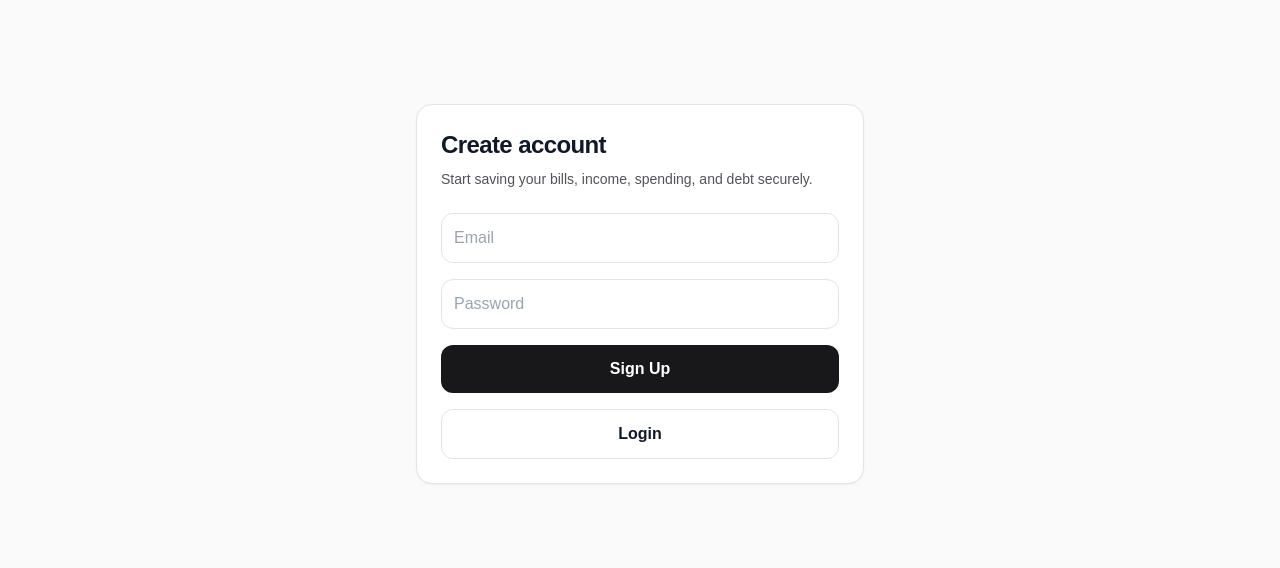
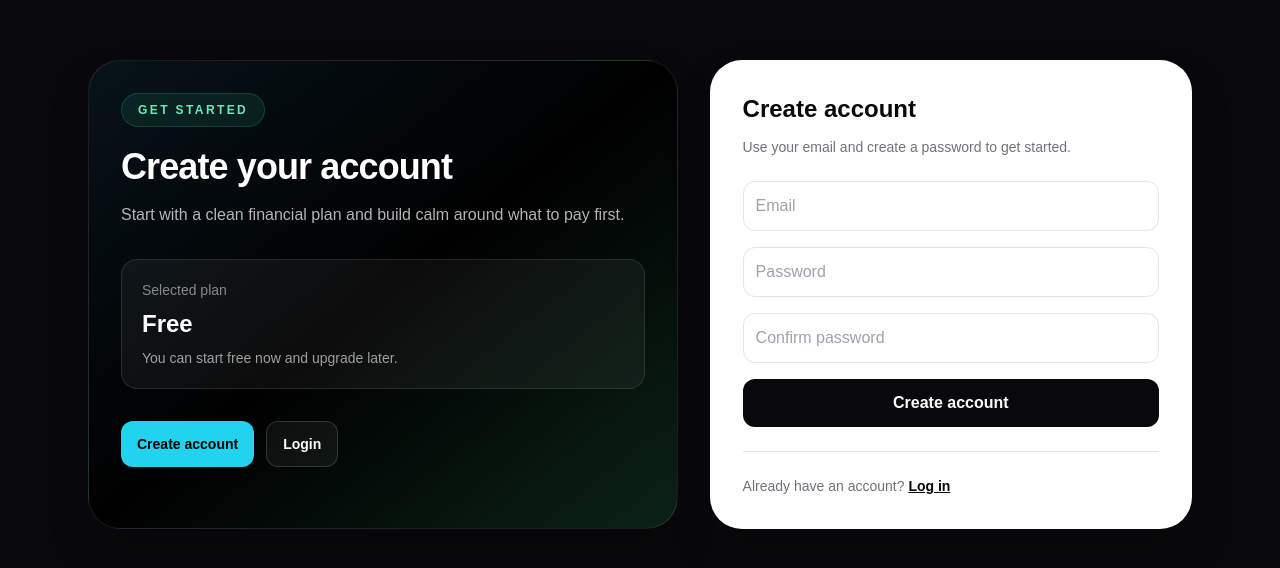
Before and after one commit to KristineMK72/money-control-saas, a Next.js app: page /signup in a window 1280 px wide. Shown: the part 106-674 px from the top of the page. Built offline with nearby package versions, Linux system fonts and the light colour scheme; no server answers.

Commit message:
Update page.tsx

```diff
--- a/app/signup/page.tsx
+++ b/app/signup/page.tsx
@@ -1,74 +1,185 @@
 "use client";
 
-import { useState } from "react";
-import { useRouter } from "next/navigation";
+import { useEffect, useMemo, useState } from "react";
 import { supabase } from "@/lib/supabaseClient";
 
+type Mode = "signup" | "login";
+
 export default function SignupPage() {
-  const router = useRouter();
+  const [mode, setMode] = useState<Mode>("signup");
+  const [plan, setPlan] = useState<string>("free");
 
   const [email, setEmail] = useState("");
   const [password, setPassword] = useState("");
+  const [confirmPassword, setConfirmPassword] = useState("");
   const [message, setMessage] = useState("");
-  const [busy, setBusy] = useState(false);
+  const [loading, setLoading] = useState(false);
+
+  useEffect(() => {
+    const params = new URLSearchParams(window.location.search);
+    const incomingPlan = params.get("plan");
+    if (incomingPlan === "monthly" || incomingPlan === "yearly") {
+      setPlan(incomingPlan);
+    }
+  }, []);
+
+  const planLabel = useMemo(() => {
+    if (plan === "monthly") return "$5/month";
+    if (plan === "yearly") return "$39/year";
+    return "Free";
+  }, [plan]);
 
   async function handleSignup(e: React.FormEvent) {
     e.preventDefault();
-    setBusy(true);
     setMessage("");
 
+    if (!email.trim()) {
+      setMessage("Please enter your email.");
+      return;
+    }
+
+    if (password.length < 6) {
+      setMessage("Password should be at least 6 characters.");
+      return;
+    }
+
+    if (password !== confirmPassword) {
+      setMessage("Passwords do not match.");
+      return;
+    }
+
+    setLoading(true);
+
     const { error } = await supabase.auth.signUp({
-      email: email.trim(),
+      email,
+      password,
+      options: {
+        data: {
+          selected_plan: plan,
+        },
+      },
+    });
+
+    if (error) {
+      setMessage(error.message);
+    } else {
+      setMessage(
+        "Account created. Check your email for confirmation, then log in."
+      );
+    }
+
+    setLoading(false);
+  }
+
+  async function handleLogin(e: React.FormEvent) {
+    e.preventDefault();
+    setMessage("");
+
+    if (!email.trim() || !password) {
+      setMessage("Please enter your email and password.");
+      return;
+    }
+
+    setLoading(true);
+
+    const { error } = await supabase.auth.signInWithPassword({
+      email,
       password,
     });
 
     if (error) {
       setMessage(error.message);
-      setBusy(false);
-      return;
+    } else {
+      setMessage("Logged in! Opening dashboard...");
+      window.location.href = "/dashboard";
     }
 
-    setMessage("Account created. Check your email to confirm signup, then log in.");
-    setBusy(false);
-  }
-
-  async function handleLogin() {
-    setBusy(true);
-    setMessage("");
-
-    const { error } = await supabase.auth.signInWithPassword({
-      email: email.trim(),
-      password,
-    });
-
-    if (error) {
-      setMessage(error.message);
-      setBusy(false);
-      return;
-    }
-
-    setMessage("Logged in!");
-    setBusy(false);
-    router.push("/dashboard");
-    router.refresh();
+    setLoading(false);
   }
 
   return (
-    <main className="min-h-screen bg-zinc-50 flex items-center justify-center px-6">
-      <div className="w-full max-w-md rounded-2xl border border-zinc-200 bg-white p-6 shadow-sm">
-        <h1 className="text-2xl font-black tracking-tight">Create account</h1>
-        <p className="mt-2 text-sm text-zinc-600">
-          Start saving your bills, income, spending, and debt securely.
+    <main className="min-h-screen bg-zinc-950 text-white">
+      <div className="mx-auto flex min-h-screen max-w-6xl items-center px-6 py-16">
+        <div className="grid w-full gap-8 lg:grid-cols-[1.1fr_0.9fr]">
+          <div className="rounded-[32px] border border-white/10 bg-gradient-to-br from-[#07131a] via-black to-[#0b2217] p-8 shadow-2xl">
+            <div className="inline-flex rounded-full border border-emerald-400/20 bg-emerald-400/10 px-4 py-2 text-xs font-semibold uppercase tracking-[0.2em] text-emerald-300">
+              Get started
+            </div>
+
+            <h1 className="mt-5 text-4xl font-black tracking-tight">
+              {mode === "signup" ? "Create your account" : "Welcome back"}
+            </h1>
+
+            <p className="mt-4 max-w-xl text-white/70">
+              {mode === "signup"
+                ? "Start with a clean financial plan and build calm around what to pay first."
+                : "Log in to continue with your bills, forecast, and crisis planning."}
             </p>
 
-        <form onSubmit={handleSignup} className="mt-6 space-y-4">
+            <div className="mt-8 rounded-2xl border border-white/10 bg-white/5 p-5">
+              <div className="text-sm text-white/50">Selected plan</div>
+              <div className="mt-2 text-2xl font-black">{planLabel}</div>
+              <div className="mt-2 text-sm text-white/60">
+                {plan === "free"
+                  ? "You can start free now and upgrade later."
+                  : "You selected a paid plan. Billing can be connected next with Stripe."}
+              </div>
+            </div>
+
+            <div className="mt-8 flex gap-3">
+              <button
+                type="button"
+                onClick={() => {
+                  setMode("signup");
+                  setMessage("");
+                }}
+                className={`rounded-xl px-4 py-3 text-sm font-semibold ${
+                  mode === "signup"
+                    ? "bg-cyan-400 text-black"
+                    : "border border-white/15 bg-white/5 text-white hover:bg-white/10"
+                }`}
+              >
+                Create account
+              </button>
+
+              <button
+                type="button"
+                onClick={() => {
+                  setMode("login");
+                  setMessage("");
+                }}
+                className={`rounded-xl px-4 py-3 text-sm font-semibold ${
+                  mode === "login"
+                    ? "bg-cyan-400 text-black"
+                    : "border border-white/15 bg-white/5 text-white hover:bg-white/10"
+                }`}
+              >
+                Login
+              </button>
+            </div>
+          </div>
+
+          <div className="rounded-[32px] border border-white/10 bg-white p-8 text-zinc-950 shadow-2xl">
+            <h2 className="text-2xl font-black">
+              {mode === "signup" ? "Create account" : "Login"}
+            </h2>
+
+            <p className="mt-3 text-sm text-zinc-500">
+              {mode === "signup"
+                ? "Use your email and create a password to get started."
+                : "Enter your email and password to continue."}
+            </p>
+
+            <form
+              onSubmit={mode === "signup" ? handleSignup : handleLogin}
+              className="mt-6 space-y-4"
+            >
               <input
                 type="email"
                 placeholder="Email"
                 className="w-full rounded-xl border border-zinc-200 p-3 outline-none focus:border-zinc-400"
                 value={email}
                 onChange={(e) => setEmail(e.target.value)}
-            autoComplete="email"
               />
 
               <input
@@ -77,29 +188,69 @@ export default function SignupPage() {
                 className="w-full rounded-xl border border-zinc-200 p-3 outline-none focus:border-zinc-400"
                 value={password}
                 onChange={(e) => setPassword(e.target.value)}
-            autoComplete="new-password"
               />
 
+              {mode === "signup" ? (
+                <input
+                  type="password"
+                  placeholder="Confirm password"
+                  className="w-full rounded-xl border border-zinc-200 p-3 outline-none focus:border-zinc-400"
+                  value={confirmPassword}
+                  onChange={(e) => setConfirmPassword(e.target.value)}
+                />
+              ) : null}
+
               <button
-            type="submit"
-            disabled={busy}
-            className="w-full rounded-xl bg-zinc-900 p-3 font-semibold text-white hover:bg-black disabled:opacity-60"
+                disabled={loading}
+                className="w-full rounded-xl bg-zinc-950 p-3 font-semibold text-white hover:bg-black disabled:opacity-60"
               >
-            {busy ? "Working..." : "Sign Up"}
+                {loading
+                  ? mode === "signup"
+                    ? "Creating account..."
+                    : "Logging in..."
+                  : mode === "signup"
+                  ? "Create account"
+                  : "Login"}
               </button>
             </form>
-
-        <button
-          onClick={handleLogin}
-          disabled={busy}
-          className="mt-4 w-full rounded-xl border border-zinc-200 p-3 font-semibold hover:bg-zinc-100 disabled:opacity-60"
-        >
-          {busy ? "Working..." : "Login"}
-        </button>
 
             {message ? (
               <p className="mt-4 text-sm text-zinc-600">{message}</p>
             ) : null}
+
+            <div className="mt-6 border-t border-zinc-200 pt-6 text-sm text-zinc-500">
+              {mode === "signup" ? (
+                <p>
+                  Already have an account?{" "}
+                  <button
+                    type="button"
+                    onClick={() => {
+                      setMode("login");
+                      setMessage("");
+                    }}
+                    className="font-semibold text-zinc-950 underline"
+                  >
+                    Log in
+                  </button>
+                </p>
+              ) : (
+                <p>
+                  Need an account?{" "}
+                  <button
+                    type="button"
+                    onClick={() => {
+                      setMode("signup");
+                      setMessage("");
+                    }}
+                    className="font-semibold text-zinc-950 underline"
+                  >
+                    Create one
+                  </button>
+                </p>
+              )}
+            </div>
+          </div>
+        </div>
       </div>
     </main>
   );
```
Lines whose indentation alone changed are shown as unchanged.
